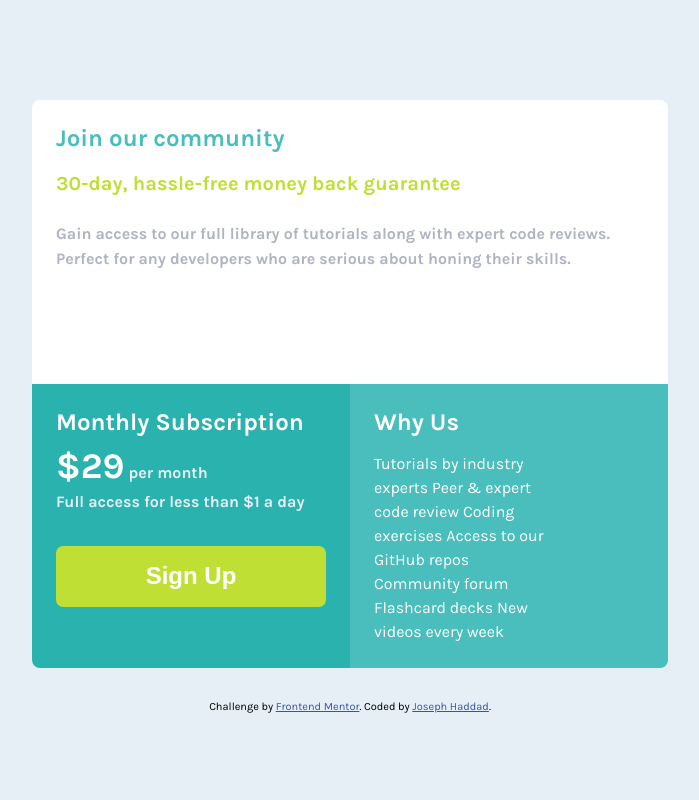
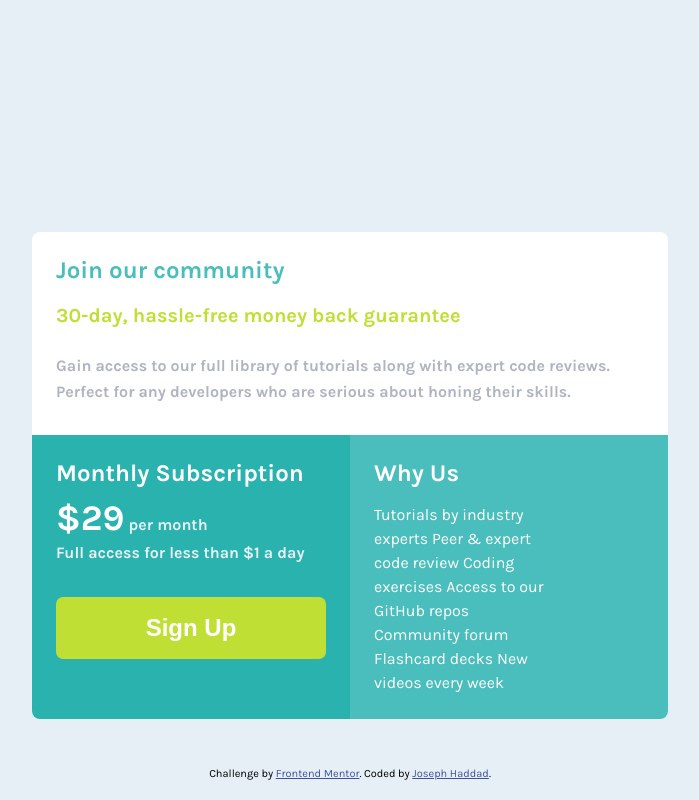
Before and after one commit to joehaddad1000/Single-price-grid-component, a plain HTML site: page index.html in a window 1280 px wide. Shown: the whole page, without its empty margins (290-989 px from the left). Drawn offline with Linux system fonts and the light colour scheme.

Commit message:
max height added

```diff
--- a/queries.css
+++ b/queries.css
@@ -6,6 +6,7 @@
     grid-column-gap: 0px;
     grid-row-gap: 0px;
     max-width: 700px;
+    max-height: 400px;
     margin: 0;
     padding: 2em;
   }
@@ -33,4 +34,8 @@
     margin: 0;
     border-bottom-left-radius: 0;
   }
+  footer {
+    position: fixed;
+    bottom: 0;
+  }
 }
```
